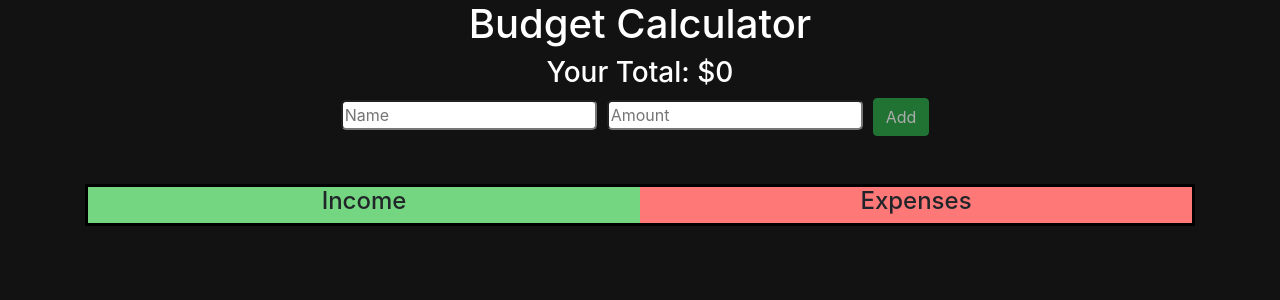
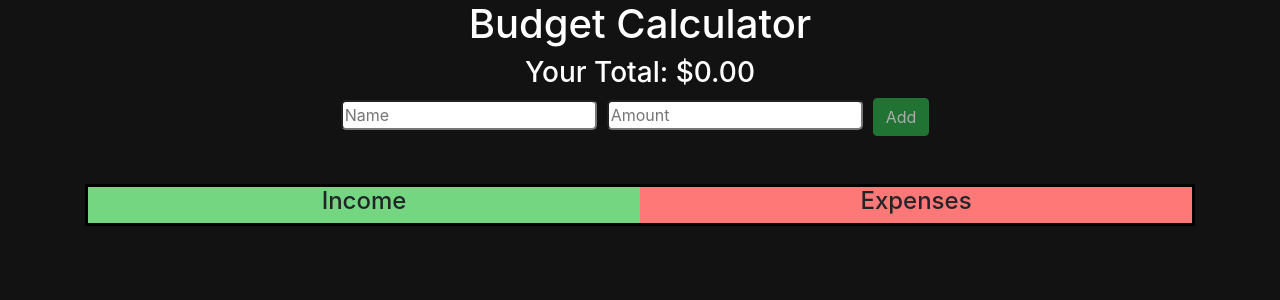
Before and after one commit to mithilanm/BudgetCalculator, an Angular app: page / in a window 1280 px wide. Shown: the top 300 px of the page. Built offline with nearby package versions, Linux system fonts and the light colour scheme.

Commit message:
Amount bug fixed, visible decimal places bug fixed

```diff
--- a/src/app/amount.model.ts
+++ b/src/app/amount.model.ts
@@ -1,11 +1,9 @@
 export class Amount{
     public name: string;
     public amount: number;
-    public total: number;
 
-    constructor(name: string, amount:number, total: number){
+    constructor(name: string, amount:number){
         this.name = name;
         this.amount = amount;
-        this.total = total;
     }
 }
--- a/src/app/app.component.html
+++ b/src/app/app.component.html
@@ -1,7 +1,7 @@
 <div class="container">
   <div class="text-center">
     <h1> Budget Calculator </h1>
-    <h3> Your Total: ${{ total }}</h3>
+    <h3> Your Total: ${{ total.toFixed(2) }}</h3>
     <form [formGroup]="recordForm" (ngSubmit)="onSubmit()">
       <div>
         <input type="text" id="name" [(ngModel)]="textName" formControlName="name" #name required placeholder="Name">
--- a/src/app/app.component.ts
+++ b/src/app/app.component.ts
@@ -50,7 +50,8 @@ export class AppComponent{
 
   itemClicked(item: Amount, index: number){
     this.textName=item.name;
-    this.textAmount, this.originalAmount = item.amount;
+    this.textAmount = item.amount;
+    this.originalAmount = item.amount;
     this.index = index;
     this.editMode = true;
   }
```
